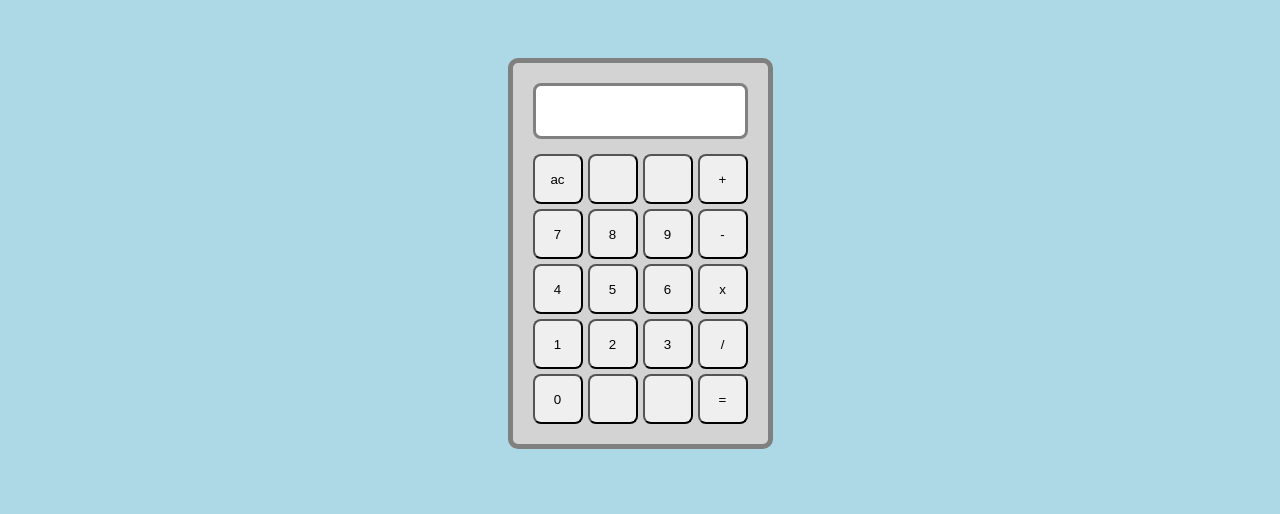
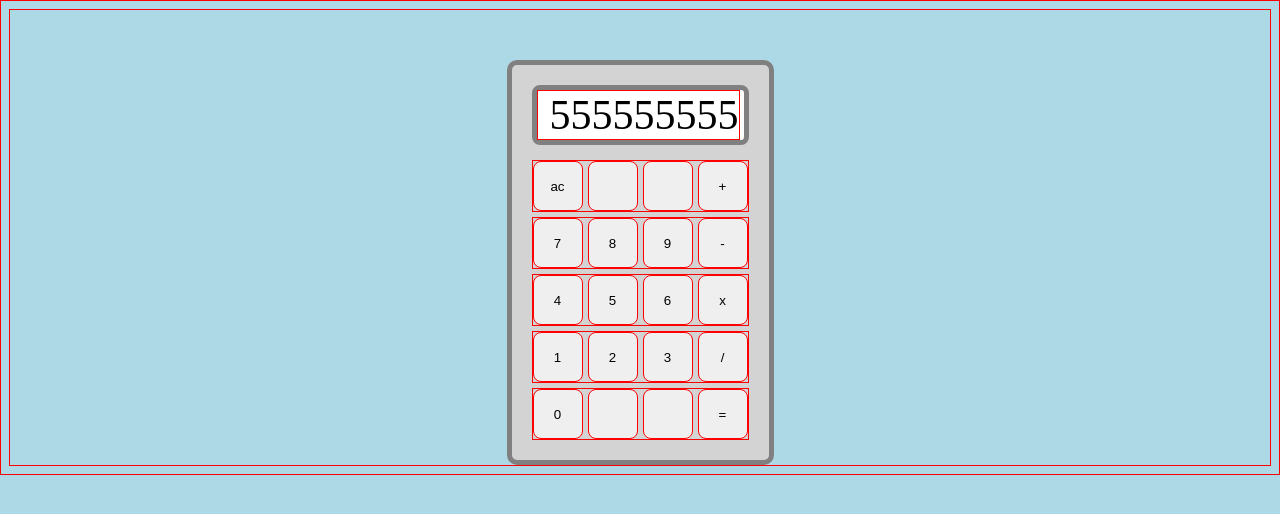
Before and after one commit to csimms3/calculator, a plain HTML site: page index.html in a window 1280 px wide. Drawn offline with Linux system fonts and the light colour scheme.

Commit message:
add display value and alignment

```diff
--- a/index.html
+++ b/index.html
@@ -10,7 +10,10 @@
 
     <body>
         <div id="calculator-body">
-            <div id="display"></div>
+            <div id="display">
+                <div id="diplay-content">555555555</div>
+                <!--note, 9 digits is max display-->
+            </div>
             <div class="row">
                 <button id="clear">ac</button>
                 <button id="xxx"></button>
--- a/style.css
+++ b/style.css
@@ -1,3 +1,11 @@
+
+* {
+    border: 1px solid red;
+}
+
+
+
+
 body {
     background-color: lightblue;
 
@@ -21,11 +29,16 @@ body {
 
 #display {
     background-color: white;
-    border: 3px solid gray;
+    border: 5px solid gray;
     border-radius: 8px;
     height: 50px;
-    margin-bottom: 10px
+    margin-bottom: 10px;
+
+    padding-right: 4px;
+    font-size: 42px;
+    text-align: right;
 }
+
 
 .row {
     display: flex;
```
